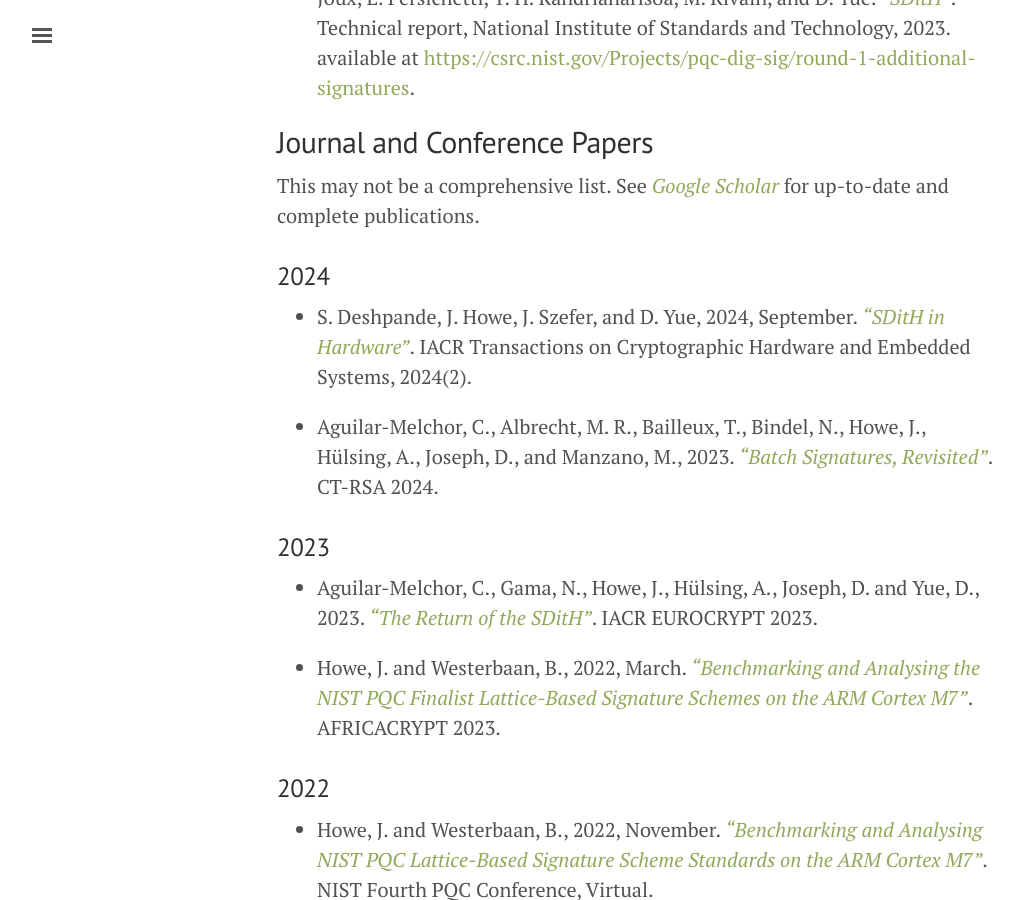
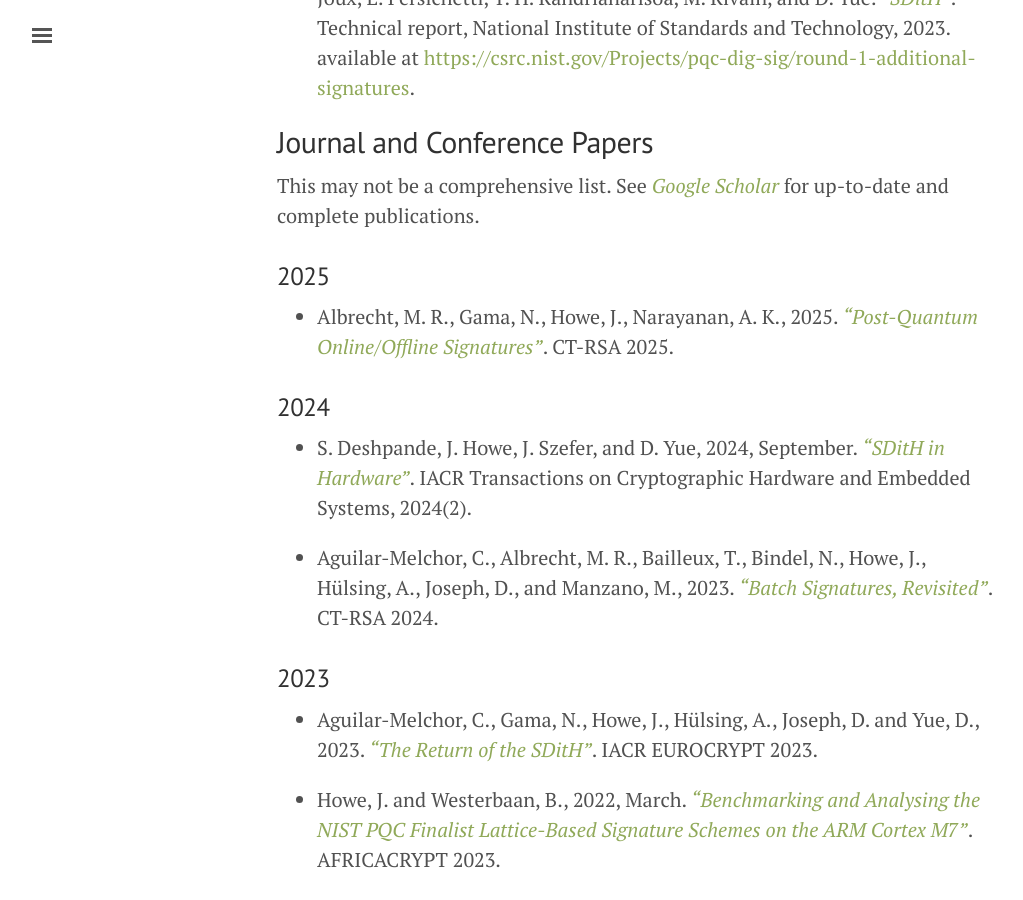
Before and after one commit to jameshoweee/jameshoweee.github.io, a Jekyll site: the page built from papers.md, in a window 1280 px wide and 900 px high, scrolled down 454 px. Shown: the whole window, without its empty margins (3-1026 px from the left). Built offline with Jekyll 4.4.1, drawn with Linux system fonts in a browser that asks for light colours.

Commit message:
Update papers.md

```diff
--- a/papers.md
+++ b/papers.md
@@ -13,6 +13,9 @@ permalink: /publications/
 ## Journal and Conference Papers
 This may not be a comprehensive list.
 See [*Google Scholar*](https://scholar.google.co.uk/citations?user=LItUNn4AAAAJ&hl=en) for up-to-date and complete publications.
+
+### 2025
+* Albrecht, M. R., Gama, N., Howe, J., Narayanan, A. K., 2025. [*"Post-Quantum Online/Offline Signatures"*]([https://eprint.iacr.org/2023/492.pdf](https://eprint.iacr.org/2025/117.pdf)). CT-RSA 2025.
 
 ### 2024
 * S. Deshpande, J. Howe, J. Szefer, and D. Yue, 2024, September. [*"SDitH in Hardware"*](https://eprint.iacr.org/2024/069). IACR Transactions on Cryptographic Hardware and Embedded Systems, 2024(2).
```
